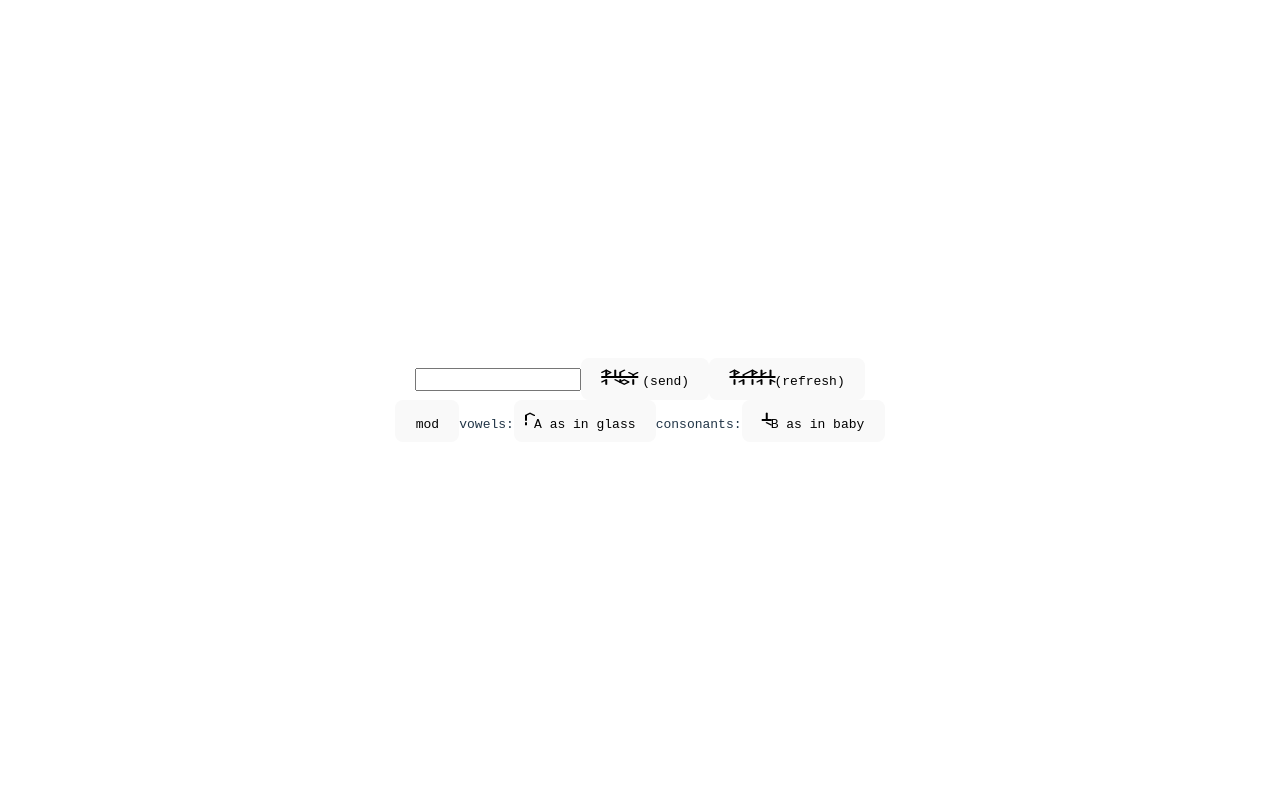
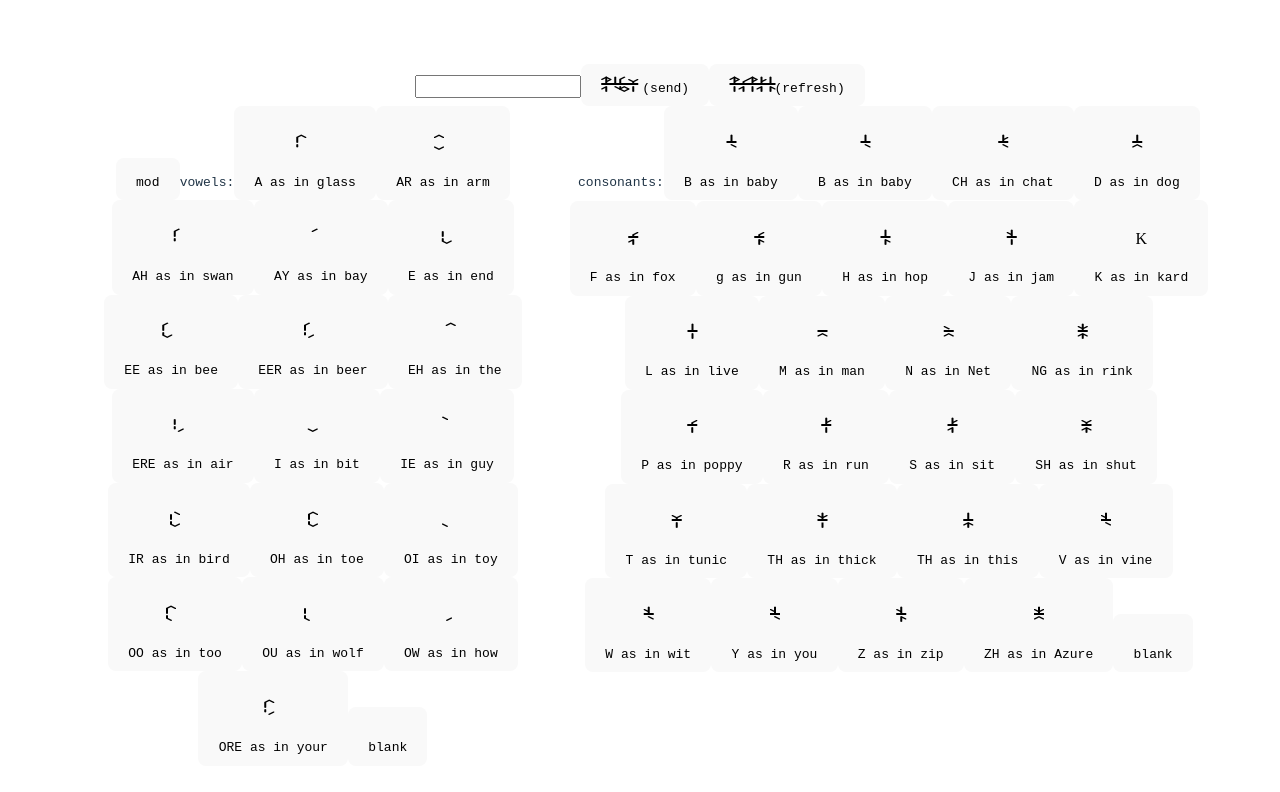
Before and after one commit to doby162/tunish, a React (Vite) app in the folder frontend/toonishFE/: page / in a window 1280 px wide. Shown: the top 792 px of the page. Built offline with nearby package versions, Linux system fonts and the light colour scheme.

Commit message:
add all tunic characters

```diff
--- a/frontend/toonishFE/src/App.jsx
+++ b/frontend/toonishFE/src/App.jsx
@@ -9,8 +9,54 @@ function App() {
     const [shell, setShell] = useState('')
     const [inner, setInner] = useState('')
     const [mod, setMod] = useState(false)
-    const vowels = [{pronounce: "A as in glass", display: "æ"}]
-    const consonants = [{pronounce: "B as in baby", display: "b"}]
+    const vowels = [
+        {pronounce: "A as in glass", display: "æ"},
+        {pronounce: "AR as in arm", display: "Â"},
+        {pronounce: "AH as in swan", display: "ɑ"},
+        {pronounce: "AY as in bay", display: "é"},
+        {pronounce: "E as in end", display: "ɛ"},
+        {pronounce: "EE as in bee", display: "i"},
+        {pronounce: "EER as in beer", display: "Î"},
+        {pronounce: "EH as in the", display: "ə"},
+        {pronounce: "ERE as in air", display: "Ê"},
+        {pronounce: "I as in bit", display: "I"},
+        {pronounce: "IE as in guy", display: "á"},
+        {pronounce: "IR as in bird", display: "ɝ"},
+        {pronounce: "OH as in toe", display: "o"},
+        {pronounce: "OI as in toy", display: "ó"},
+        {pronounce: "OO as in too", display: "ú"},
+        {pronounce: "OU as in wolf", display: "ʊ"},
+        {pronounce: "OW as in how", display: "å"},
+        {pronounce: "ORE as in your", display: "Ô"},
+        {pronounce: "blank", display: " "},
+    ]
+    const consonants = [{pronounce: "B as in baby", display: "b"},
+        {pronounce: "B as in baby", display: "b"},
+        {pronounce: "CH as in chat", display: "c"},
+        {pronounce: "D as in dog", display: "d"},
+        {pronounce: "F as in fox", display: "f"},
+        {pronounce: "g as in gun", display: "g"},
+        {pronounce: "H as in hop", display: "h"},
+        {pronounce: "J as in jam", display: "j"},
+        {pronounce: "K as in kard", display: "K"},
+        {pronounce: "L as in live", display: "l"},
+        {pronounce: "M as in man", display: "m"},
+        {pronounce: "N as in Net", display: "n"},
+        {pronounce: "NG as in rink", display: "ŋ"},
+        {pronounce: "P as in poppy", display: "p"},
+        {pronounce: "R as in run", display: "r"},
+        {pronounce: "S as in sit", display: "s"},
+        {pronounce: "SH as in shut", display: "ʃ"},
+        {pronounce: "T as in tunic", display: "t"},
+        {pronounce: "TH as in thick", display: "θ"},
+        {pronounce: "TH as in this", display: "ð"},
+        {pronounce: "V as in vine", display: "v"},
+        {pronounce: "W as in wit", display: "v"},
+        {pronounce: "Y as in you", display: "v"},
+        {pronounce: "Z as in zip", display: "z"},
+        {pronounce: "ZH as in Azure", display: "ʒ"},
+        {pronounce: "blank", display: " "},
+    ]
     let sendMessage = async (msg) => {
         const url = "/messages";
         try {
@@ -63,7 +109,7 @@ function App() {
                   <code>vowels:</code>
                   {vowels.map((v)=>{
                       return <button onClick={()=>setShell(v.display)}>
-                          {v.display}
+                          <p>{v.display}</p>
                           <code>{v.pronounce}</code>
                       </button>
                   })}
@@ -72,7 +118,7 @@ function App() {
                   <code>consonants:</code>
                   {consonants.map((v)=>{
                       return <button onClick={()=>setInner(v.display)}>
-                          {v.display}
+                          <p>{v.display}</p>
                           <code>{v.pronounce}</code>
                       </button>
                   })}
```
